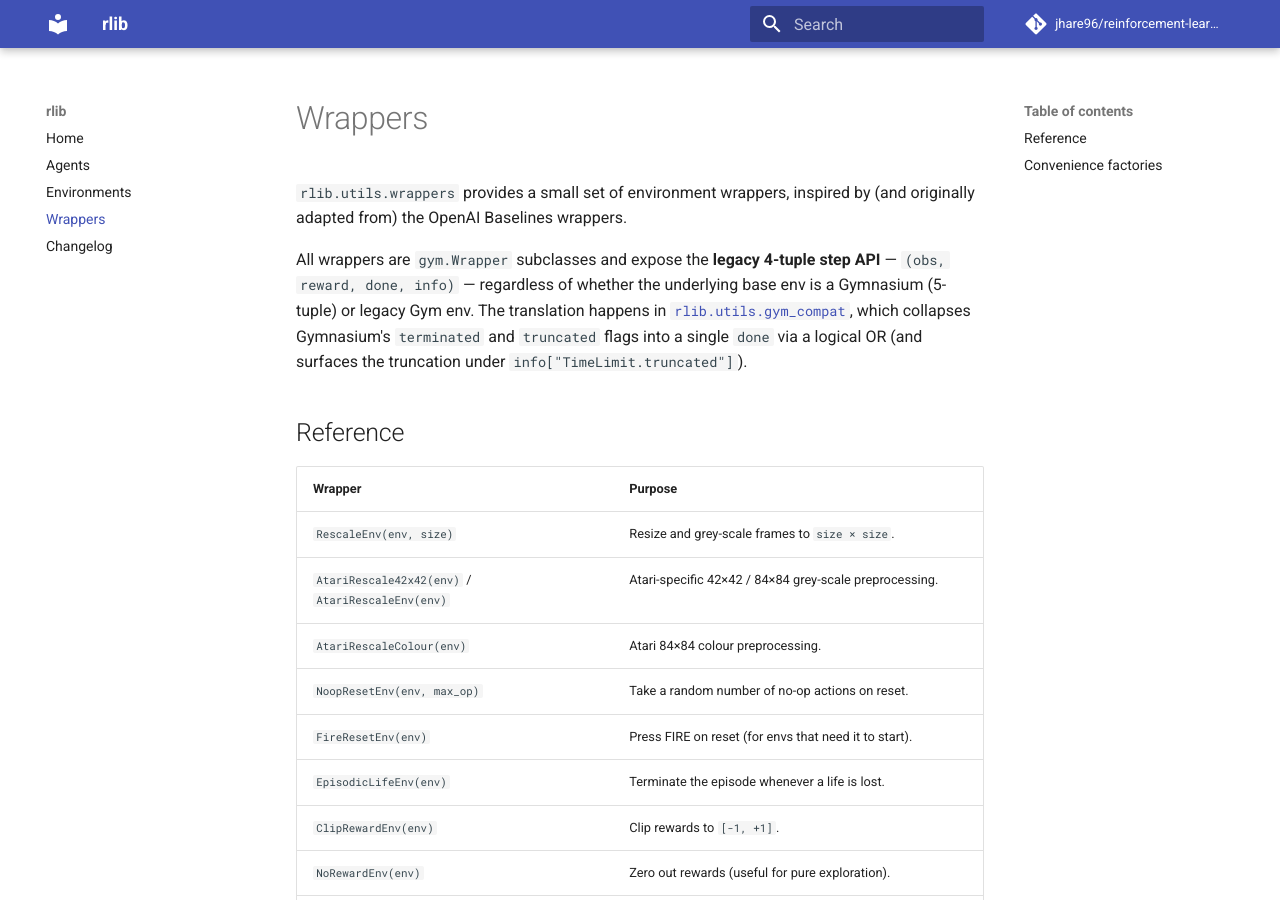
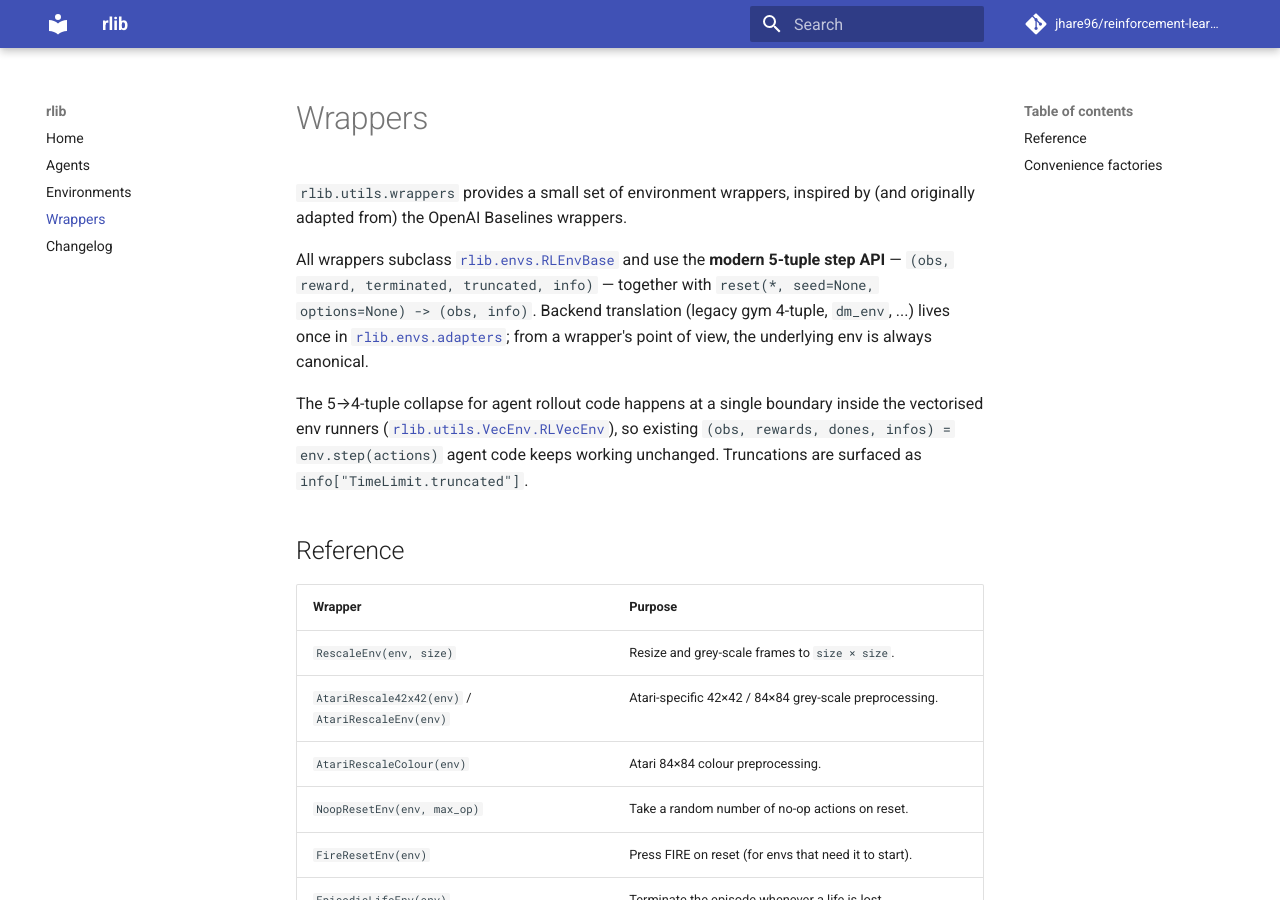
Before and after one commit to jhare96/reinforcement-learning, an MkDocs documentation site: the page built from docs/wrappers.md, in a window 1280 px wide and 900 px high. Built offline with MkDocs 1.6.1 and Material for MkDocs 9.7.7, drawn with Linux system fonts in a browser that asks for light colours; comment, search, counter and statistics services are not loaded.

Commit message:
Address code review: update docs to reflect new env abstraction; bump Python references to 3.10+
Agent-Logs-Url: https://github.com/jhare96/reinforcement-learning/sessions/5483f1bb-044e-4da1-93ec-41981b01934e

Co-authored-by: jhare96 <33518590+jhare96@users.noreply.github.com>

```diff
--- a/docs/wrappers.md
+++ b/docs/wrappers.md
@@ -3,14 +3,21 @@
 `rlib.utils.wrappers` provides a small set of environment wrappers,
 inspired by (and originally adapted from) the OpenAI Baselines wrappers.
 
-All wrappers are `gym.Wrapper` subclasses and expose the **legacy 4-tuple
-step API** — `(obs, reward, done, info)` — regardless of whether the
-underlying base env is a Gymnasium (5-tuple) or legacy Gym env. The
-translation happens in
-[`rlib.utils.gym_compat`](https://github.com/jhare96/reinforcement-learning/blob/master/rlib/utils/gym_compat.py),
-which collapses Gymnasium's `terminated` and `truncated` flags into a single
-`done` via a logical OR (and surfaces the truncation under
-`info["TimeLimit.truncated"]`).
+All wrappers subclass
+[`rlib.envs.RLEnvBase`](https://github.com/jhare96/reinforcement-learning/blob/master/rlib/envs/base.py)
+and use the **modern 5-tuple step API** —
+`(obs, reward, terminated, truncated, info)` — together with
+`reset(*, seed=None, options=None) -> (obs, info)`. Backend translation
+(legacy gym 4-tuple, `dm_env`, ...) lives once in
+[`rlib.envs.adapters`](https://github.com/jhare96/reinforcement-learning/tree/master/rlib/envs/adapters);
+from a wrapper's point of view, the underlying env is always canonical.
+
+The 5→4-tuple collapse for agent rollout code happens at a single
+boundary inside the vectorised env runners
+([`rlib.utils.VecEnv.RLVecEnv`](https://github.com/jhare96/reinforcement-learning/blob/master/rlib/envs/base.py)),
+so existing `(obs, rewards, dones, infos) = env.step(actions)` agent code
+keeps working unchanged. Truncations are surfaced as
+`info["TimeLimit.truncated"]`.
 
 ## Reference
 
```
Also changed, not shown: CONTRIBUTING.md (+19 -7 lines), README.md (+7 -5 lines), 1 other file.
